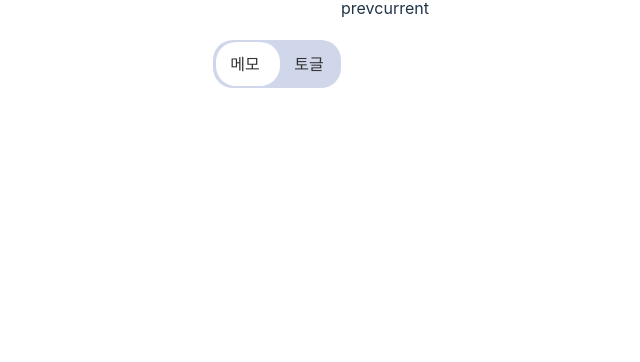
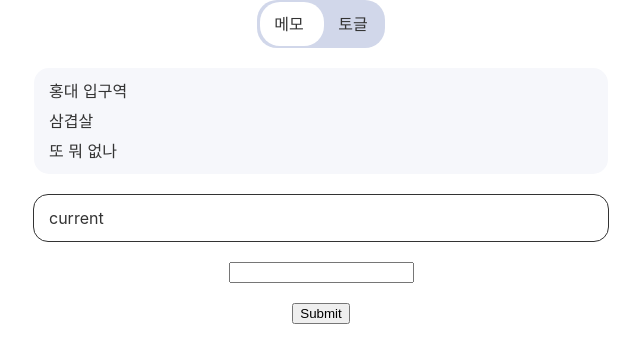
Before and after one commit to jxxh204/project-mem, a React (Vite) app: page / in a window 1280 px wide. Shown: the top 362 px of the page, without its empty margins (319-959 px from the left). Built offline with nearby package versions, Linux system fonts and the light colour scheme.

Commit message:
FEAT : 메모 UI 작성

```diff
--- a/src/App.tsx
+++ b/src/App.tsx
@@ -11,6 +11,7 @@ function App() {
     <AppWrapper>
       <Toggle />
       <Login />
+      {/* 메모로 감쌀필요가 있을지. */}
       <Memo>
         <Prev />
         <Current />
--- a/src/components/AppWrapper.tsx
+++ b/src/components/AppWrapper.tsx
@@ -1,13 +1,29 @@
 import styled from "styled-components";
 
 const AppWrapperStyle = styled.div`
+  position: relative;
   display: flex;
-  flex-direction: row;
-  justify-content: center;
+  flex-direction: column;
+  align-items: center;
+  width: 100%;
+  height: 100%;
+`;
+const MaxWidth = styled.div`
+  display: flex;
+  flex-direction: column;
+  align-items: center;
+  gap: 20px;
+  max-width: 640px;
+  width: 100%;
+  height: 100%;
 `;
 
 function AppWrapper({ children }: { children: React.ReactNode }) {
-  return <AppWrapperStyle>{children}</AppWrapperStyle>;
+  return (
+    <AppWrapperStyle>
+      <MaxWidth>{children}</MaxWidth>
+    </AppWrapperStyle>
+  );
 }
 
 export default AppWrapper;
--- a/src/components/Input.tsx
+++ b/src/components/Input.tsx
@@ -1,5 +1,19 @@
+import { EventHandler } from "react";
+import styled from "styled-components";
+
+const Text = styled.input``;
+const Submit = styled.input``;
+//엔터를 자동으로 넣기위해 submit 사용
 function Input() {
-  return <></>;
+  const handleSubmit = (e: React.FormEvent<HTMLInputElement>) => {
+    e.preventDefault();
+  };
+  return (
+    <>
+      <Text type="text"></Text>
+      <Submit type="submit" onClick={handleSubmit}></Submit>
+    </>
+  );
 }
 
 export default Input;
--- a/src/components/Memo/Current.tsx
+++ b/src/components/Memo/Current.tsx
@@ -1,5 +1,17 @@
+import styled from "styled-components";
+
+const CurrentStyle = styled.section`
+  background-color: white;
+  color: ${({ theme }) => theme.color.darkGray};
+  border: solid 1px ${({ theme }) => theme.color.darkGray};
+  width: 85%;
+  font-size: 16px;
+  padding: 15px 15px;
+  border-radius: 15px;
+`;
+
 function Current() {
-  return <>current</>;
+  return <CurrentStyle>current</CurrentStyle>;
 }
 
 export default Current;
--- a/src/components/Memo/Prev.tsx
+++ b/src/components/Memo/Prev.tsx
@@ -1,5 +1,34 @@
+import styled from "styled-components";
+
+const PrevStyle = styled.section`
+  background-color: ${({ theme }) => theme.color.light};
+  color: ${({ theme }) => theme.color.darkGray};
+  width: 85%;
+  border-radius: 15px;
+  font-size: 16px;
+  padding: 15px 15px;
+  ul {
+    display: flex;
+    flex-direction: column;
+    gap: 14px;
+  }
+`;
+
 function Prev() {
-  return <>prev</>;
+  const contents = [
+    { index: 0, content: "홍대 입구역" },
+    { index: 1, content: "삼겹살" },
+    { index: 2, content: "또 뭐 없나" },
+  ];
+  return (
+    <PrevStyle>
+      <ul>
+        {contents.map((value, index) => (
+          <li key={index}>{value.content}</li>
+        ))}
+      </ul>
+    </PrevStyle>
+  );
 }
 
 export default Prev;
--- a/src/components/Toggle.tsx
+++ b/src/components/Toggle.tsx
@@ -1,9 +1,7 @@
 import { useState } from "react";
 import styled, { css } from "styled-components";
 
-const ToggleStyle = styled.section`
-  position: relative;
-  top: 40px;
+const ToggleWrap = styled.section`
   background-color: ${({ theme }) => theme.color.main};
   color: ${({ theme }) => theme.color.darkGray};
   font-size: 16px;
@@ -22,8 +20,13 @@ const ToggleStyle = styled.section`
     z-index: 3;
   }
 `;
-
+const ToggleStyle = styled.div`
+  position: relative;
+  width: 100%;
+  height: 100%;
+`;
 const ToggleColor = styled.div<{ $isToggleClick: boolean }>`
+  position: absolute;
   top: 5%;
   left: 2%; // => 48%
   ${(props) =>
@@ -36,7 +39,6 @@ const ToggleColor = styled.div<{ $isToggleClick: boolean }>`
   border-radius: 20px;
   height: 90%;
   width: 50%;
-  position: absolute;
   z-index: 2;
 `;
 
@@ -44,12 +46,14 @@ function Toggle() {
   const [isClick, setIsClick] = useState(false); // context로 변경하기.
   const handleClickToggle = () => setIsClick(!isClick);
   return (
-    <ToggleStyle onClick={handleClickToggle}>
-      <p>
-        <span>메모</span> <span>토글</span>
-      </p>
-      <ToggleColor $isToggleClick={isClick} data-testid="toggle" />
-    </ToggleStyle>
+    <ToggleWrap onClick={handleClickToggle}>
+      <ToggleStyle>
+        <p>
+          <span>메모</span> <span>토글</span>
+        </p>
+        <ToggleColor $isToggleClick={isClick} data-testid="toggle" />
+      </ToggleStyle>
+    </ToggleWrap>
   );
 }
 
```
